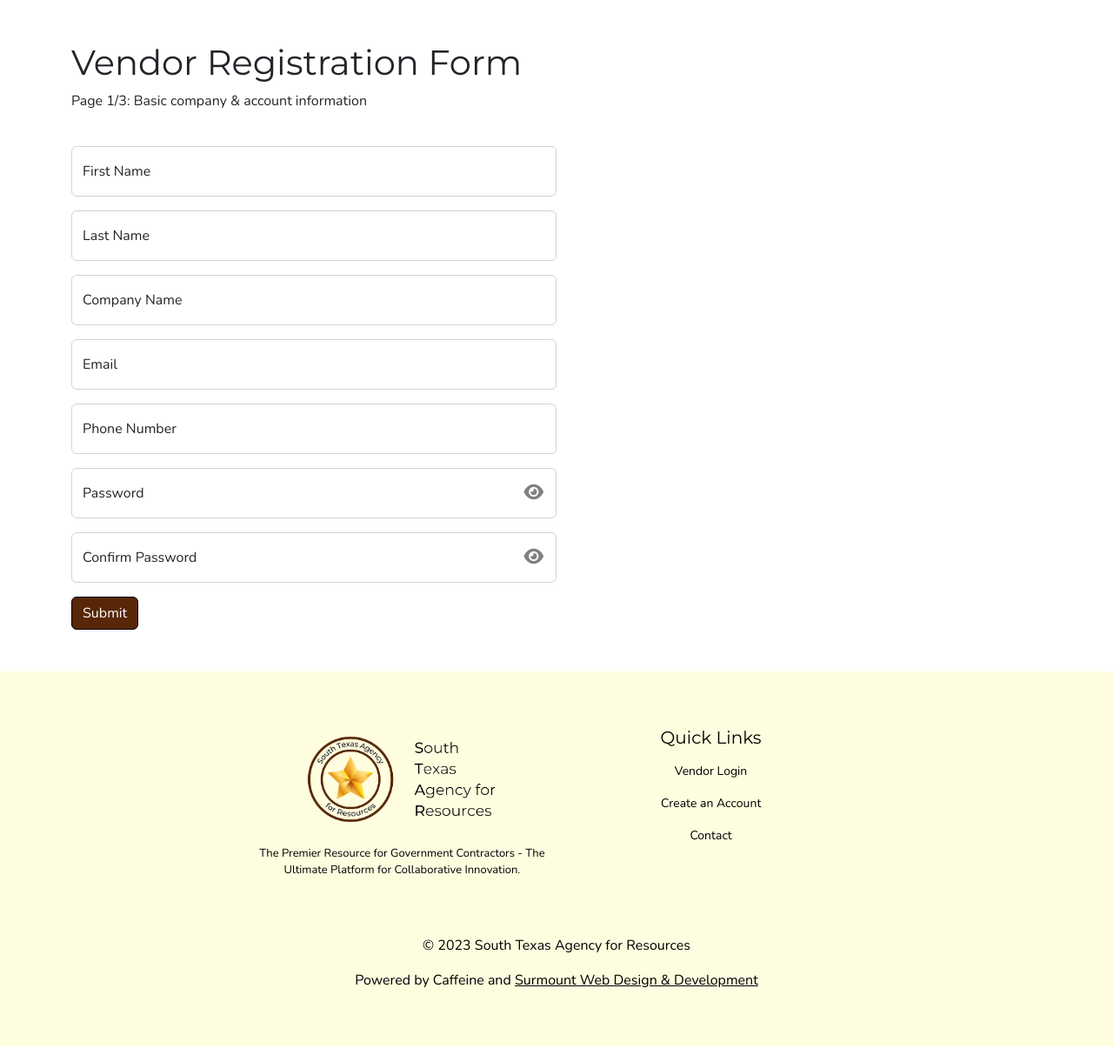
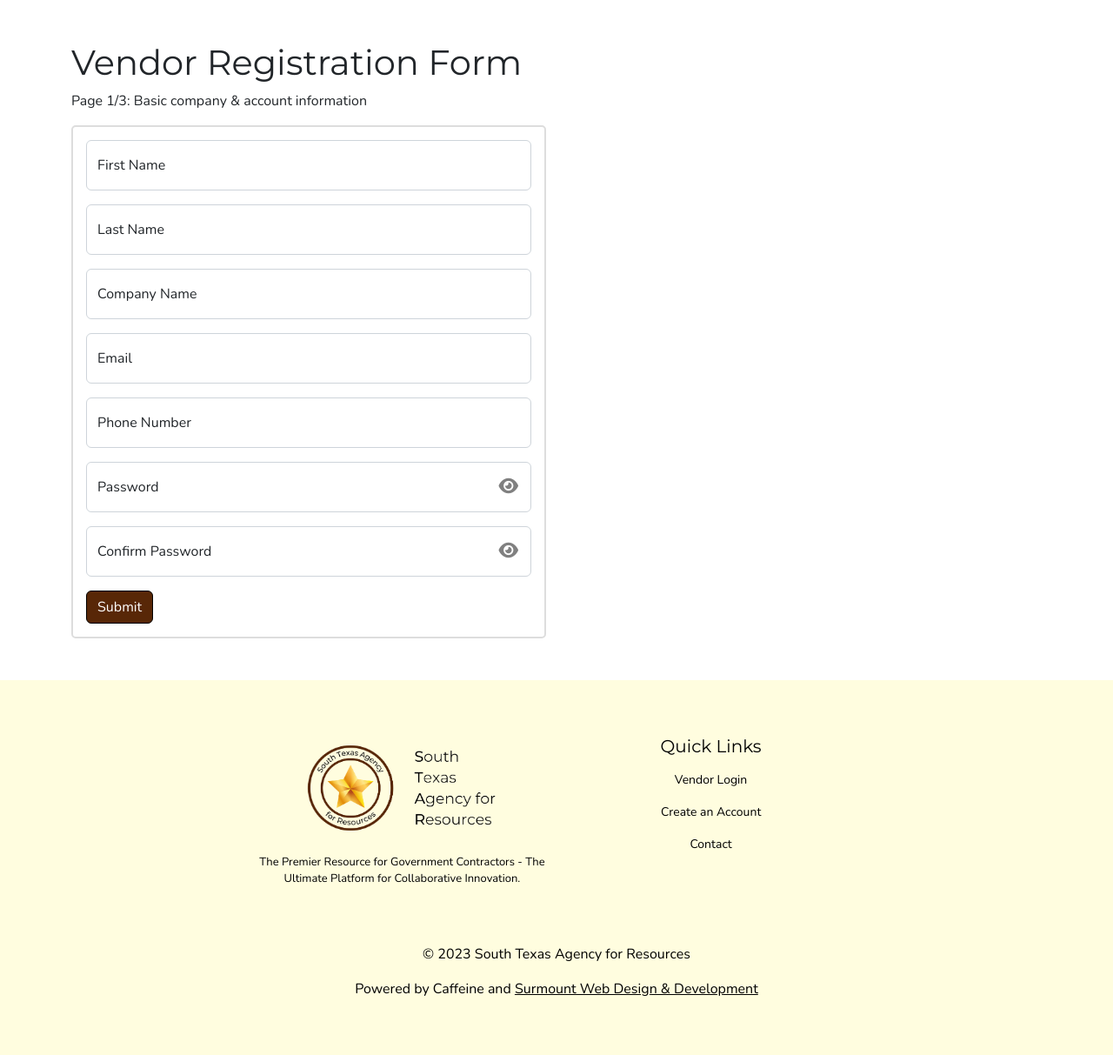
Before and after one commit to bharding216/star, a Python web app: template project/templates/registration_personal.html in a window 1280 px wide. Shown: the part 146-1359 px from the top of the page at 87% size. Run offline with Jinja, Linux system fonts and the light colour scheme; the template is opened without the code that fills it, so the values that code supplies are empty; some libraries are stand-ins or nearby versions.

Commit message:
updated design of vendor sign up forms

```diff
--- a/project/static/css/main.css
+++ b/project/static/css/main.css
@@ -311,3 +311,9 @@ Mustard: #FFDB58
     border-right: 1px solid #ededed;
     height: 5rem;
   }
+
+  .custom-form-border {
+    border: 2px solid #ddd; /* Set border width and style */
+    border-radius: 5px; /* Add rounded corners if desired */
+    padding: 15px; /* Add padding for spacing */
+    }
--- a/project/templates/registration_personal.html
+++ b/project/templates/registration_personal.html
@@ -27,6 +27,7 @@
     font-size: 1.25rem;
     color: gray;
     }
+
 </style>
 
 {% endblock %}
@@ -52,43 +53,52 @@
     {% endwith %}
 
 <div class="container my-5">
+    <div class="row">
+        <div class="col-12">
             <h1>Vendor Registration Form</h1>
+        </div>
+    </div>
+
+    <div class="row">
+        <div class="col-12">
             <p>Page 1/3: Basic company & account information</p>
+        </div>
+    </div>
 
-    <br>
-
-    <form action="{{ url_for('views.registration_personal') }}" method="POST">
-        <div class="form-floating mb-3 col-md-8 col-lg-6">
+    <div class="row">
+        <div class="col-md-8 col-lg-6">
+            <form action="{{ url_for('views.registration_personal') }}" method="POST" class="custom-form-border">
+                <div class="form-floating mb-3">
                     <input type="text" class="form-control" name="first_name"
                         placeholder="Name" value="{{ first_name }}">
                     <label for="first_name">First Name</label>
                 </div>
 
-        <div class="form-floating mb-3 col-md-8 col-lg-6">
+                <div class="form-floating mb-3">
                     <input type="text" class="form-control" name="last_name"
                         placeholder="Name" value="{{ last_name }}">
                     <label for="last_name">Last Name</label>
                 </div>
 
-        <div class="form-floating mb-3 col-md-8 col-lg-6">
+                <div class="form-floating mb-3">
                     <input type="text" class="form-control" name="company_name"
                         placeholder="Company Name" value="{{ company_name }}">
                     <label for="company_name">Company Name</label>
                 </div>
 
-        <div class="form-floating mb-3 col-md-8 col-lg-6">
+                <div class="form-floating mb-3">
                     <input type="email" class="form-control" id="email" name="email"
                         placeholder="Email" value="{{ email }}">
                     <label for="email">Email</label>
                 </div>
 
-        <div class="form-floating mb-3 col-md-8 col-lg-6">
+                <div class="form-floating mb-3">
                     <input type="tel" class="form-control" name="phone" id="phone"
                         placeholder="Phone Number" maxlength="12" value="{{ phone }}">
                     <label for="phone">Phone Number</label>
                 </div>
 
-        <div class="form-floating mb-3 col-md-8 col-lg-6">
+                <div class="form-floating mb-3">
                     <input type="password" class="form-control" name="password1"
                         placeholder="Password">
                     <span class="password-toggle-icon toggle-password">
@@ -97,7 +107,7 @@
                     <label for="password1">Password</label>
                 </div>
 
-        <div class="form-floating mb-3 col-md-8 col-lg-6">
+                <div class="form-floating mb-3">
                     <input type="password" class="form-control" name="password2"
                         placeholder="Confirm Password">
                     <span class="password-toggle-icon toggle-password">
@@ -108,7 +118,8 @@
 
                 <button type="submit" class="btn btn-primary">Submit</button>
             </form>
-
+        </div>
+    </div>
 </div>
 
 
```
Also changed, not shown: project/templates/registration_business.html (+18 -6 lines), project/templates/registration_location.html (+21 -9 lines). Lines whose indentation alone changed are shown as unchanged.
